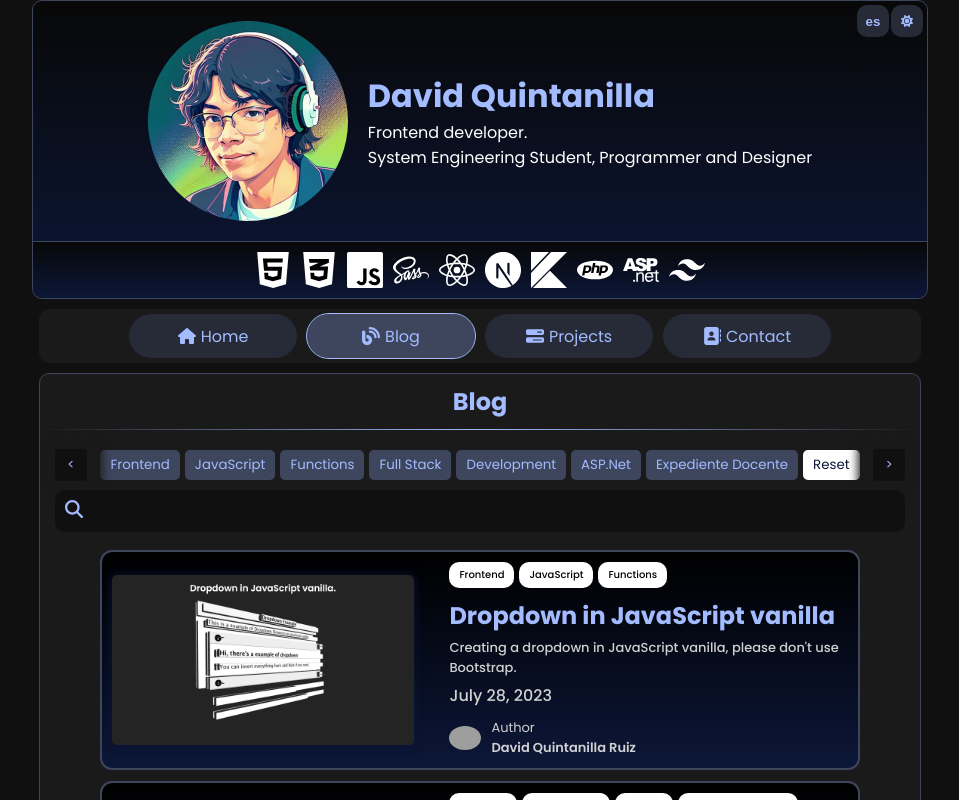
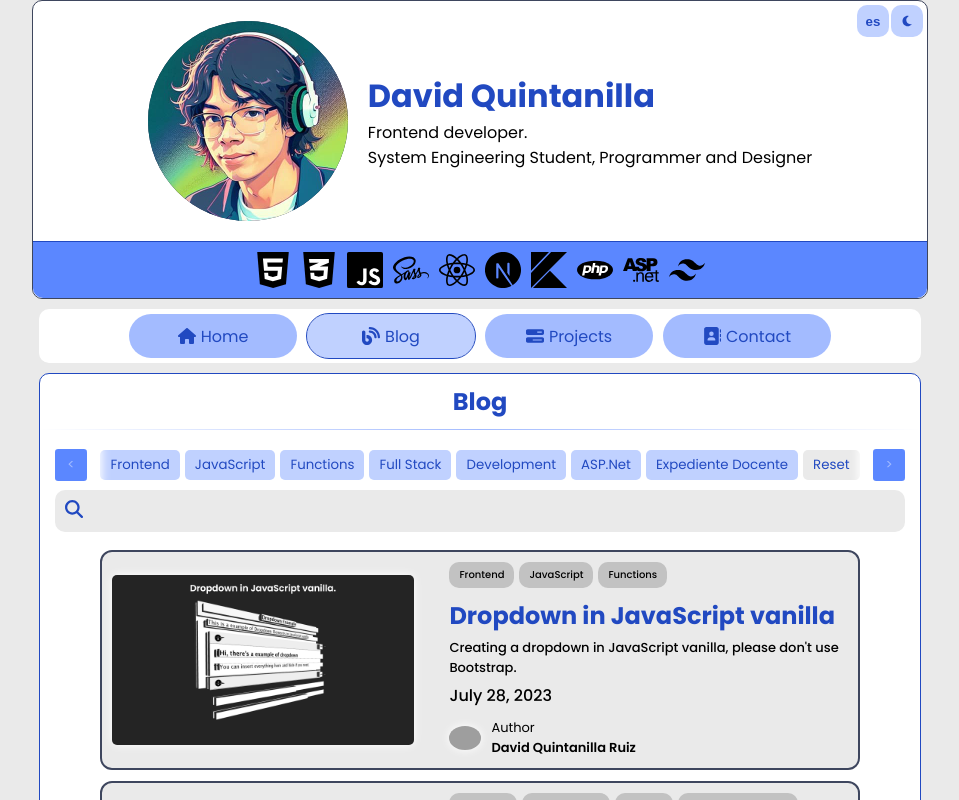
Before and after one commit to davidquintr/portfolio, a Next.js app: page /portfolio/blog in a window 1280 px wide. Shown: the top 800 px of the page, without its empty margins (160-1119 px from the left). Built offline with nearby package versions, Linux system fonts and the light colour scheme; grey boxes are pictures that could not be loaded.

Commit message:
finished

```diff
--- a/pages/components/config_provider.tsx
+++ b/pages/components/config_provider.tsx
@@ -6,7 +6,7 @@ const ConfigContext = createContext({});
 
 const ConfigProvider = ({ children }) => {
   const [language, setLanguage] = useState('en');
-  const [darkMode, setDarkMode] = useState(true);
+  const [darkMode, setDarkMode] = useState(false);
   let isRecover = false
   let isRecoverTheme = false
   const LIGHT_MODE_TEXT = "lightMode"
@@ -34,6 +34,7 @@ const ConfigProvider = ({ children }) => {
       localStorage.setItem('language',localLanguage)
       setLanguage(localLanguage)
       console.log("set Language : ", localLanguage)
+
     } else if(localStorage != null) {
       let safeLanguage = localStorage.getItem('language')
       isRecover = true
@@ -44,7 +45,7 @@ const ConfigProvider = ({ children }) => {
 
   useEffect(() => {
     if(localStorage != null && localStorage.getItem('theme') == null){
-      let localTheme = window.matchMedia('(prefers-color-scheme: dark)').matches ? true : false
+      let localTheme = window.matchMedia('(prefers-color-scheme: dark)').matches ? false : true
       localStorage.setItem('theme',localTheme.toString())
       setDarkMode(localTheme)
 
```
